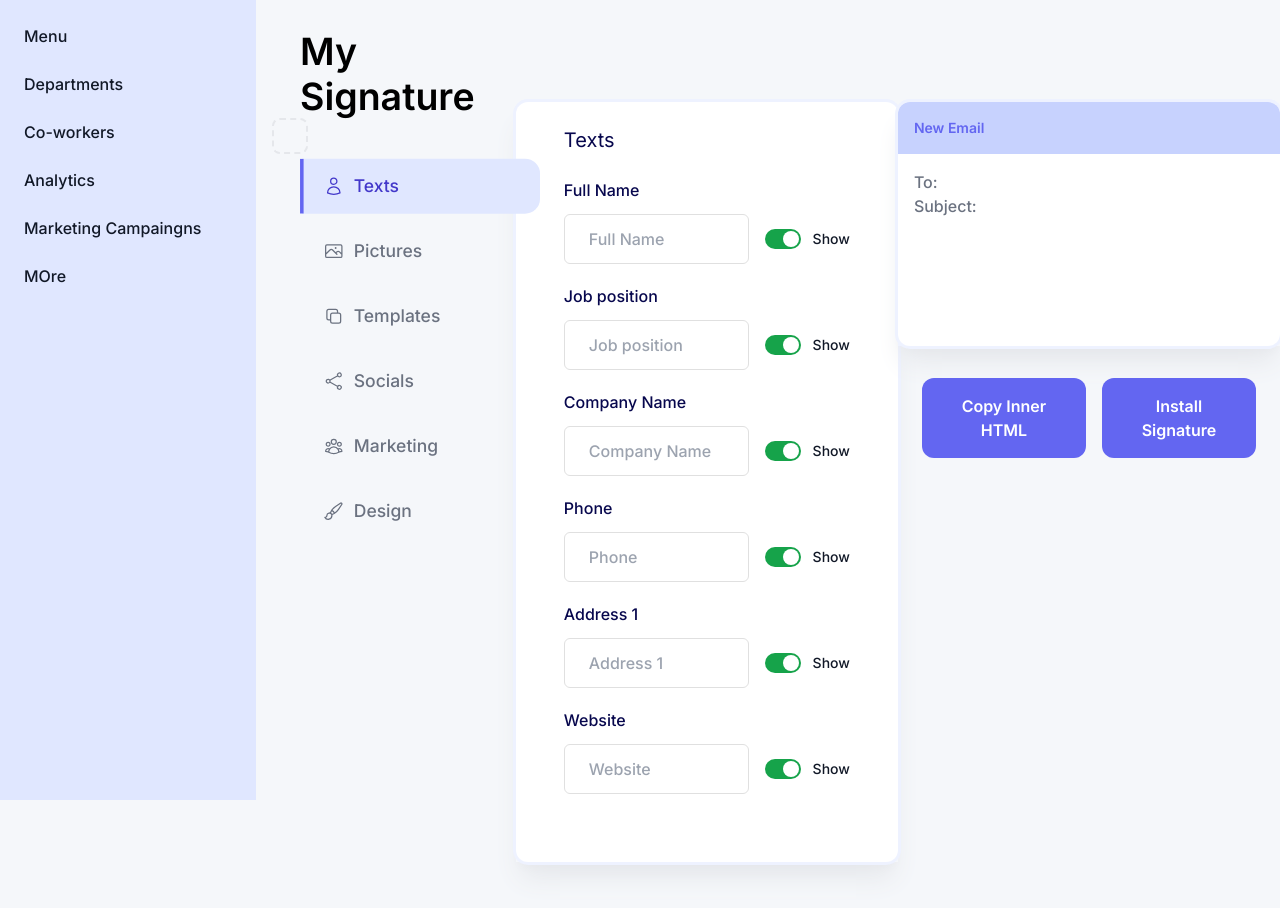
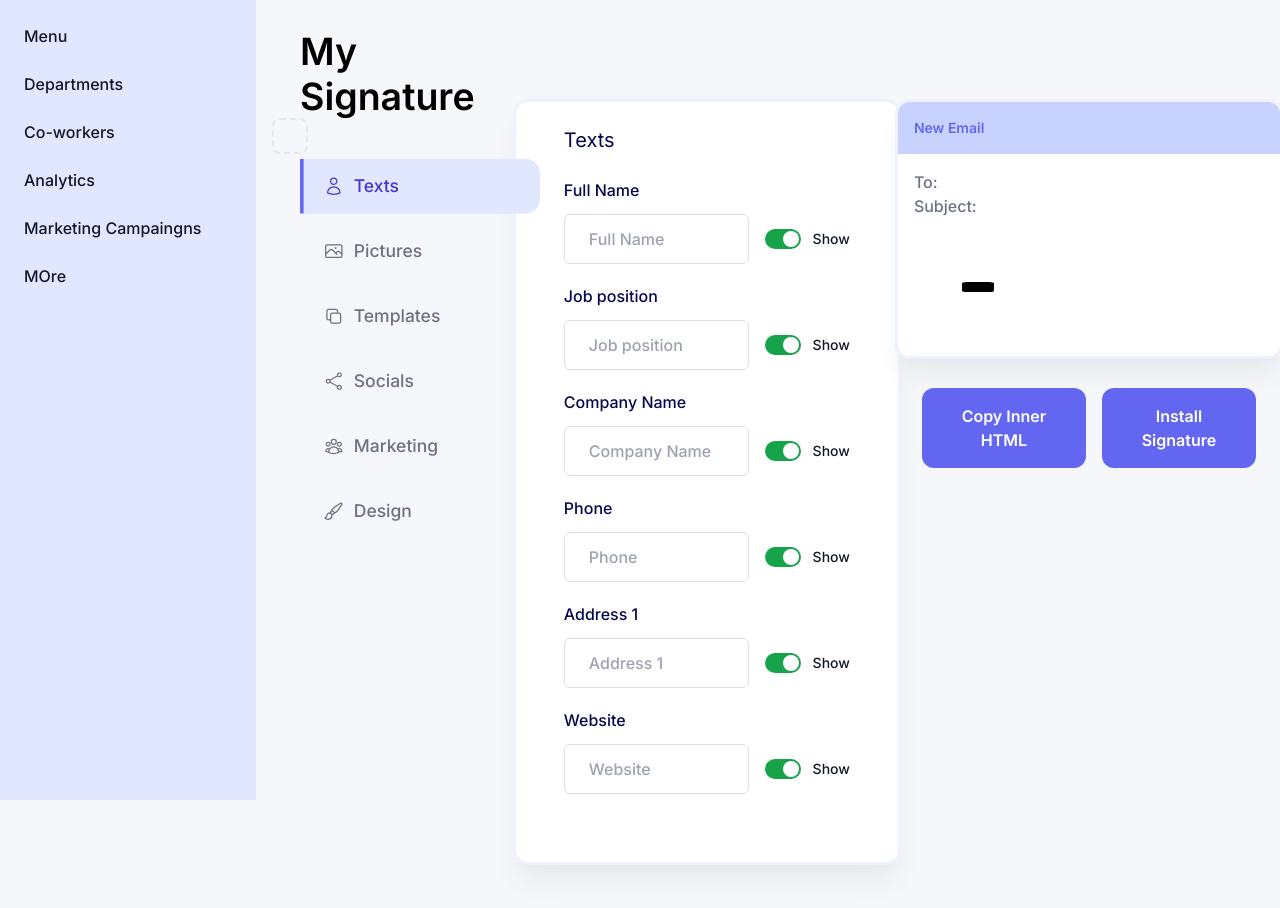
Before and after one commit to IftekharulHaque/signatureGenerator, a Next.js app: page / in a window 1280 px wide. Shown: the top 908 px of the page. Built offline with nearby package versions, Linux system fonts and the light colour scheme.

Commit message:
marketing changes

```diff
--- a/src/app/components/SignatureComponent.tsx
+++ b/src/app/components/SignatureComponent.tsx
@@ -230,27 +230,41 @@ const SignatureComponent: React.FC<SignatureComponentProps> = ({
                     </td>
                   </tr>
 
-                  <tr >
+                  <tr>
                     <td>
                       {inputValues.callToActionText &&
                         inputValues.callToActionLink && (
                           <div
-                            style={{ display: "flex", alignItems: "center" }}
+                            style={{
+                              display: "flex",
+                              alignItems: "center",
+                              backgroundColor: "black",
+                              borderRadius: "15%",
+                              color: "white",
+                              padding: "5px",
+                            }}
                           >
                             <a
                               href={`https://${inputValues.callToActionLink}`}
                               target="_blank"
                             >
-                              <span >
-                                {inputValues.callToActionText}
-                              </span>
+                              <strong>{inputValues.callToActionText}</strong>
                             </a>
                           </div>
                         )}
                       {!inputValues.callToActionLink && (
-                        <span >
-                          {inputValues.callToActionText}
-                        </span>
+                        <div
+                          style={{
+                            display: "flex",
+                            alignItems: "center",
+                            backgroundColor: "black",
+                            borderRadius: "15%",
+                            color: "white",
+                            padding: "5px",
+                          }}
+                        >
+                          <strong>{inputValues.callToActionText}</strong>
+                        </div>
                       )}
                     </td>
                   </tr>
```
